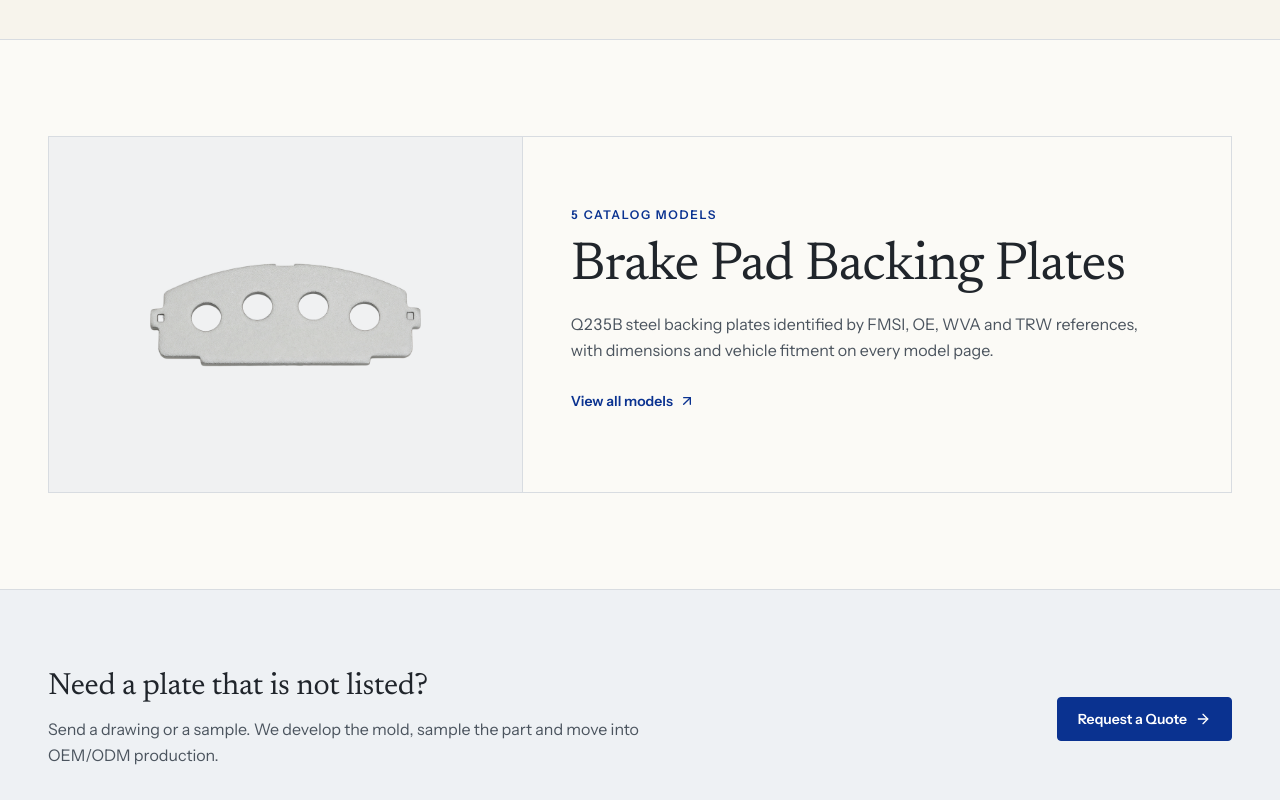
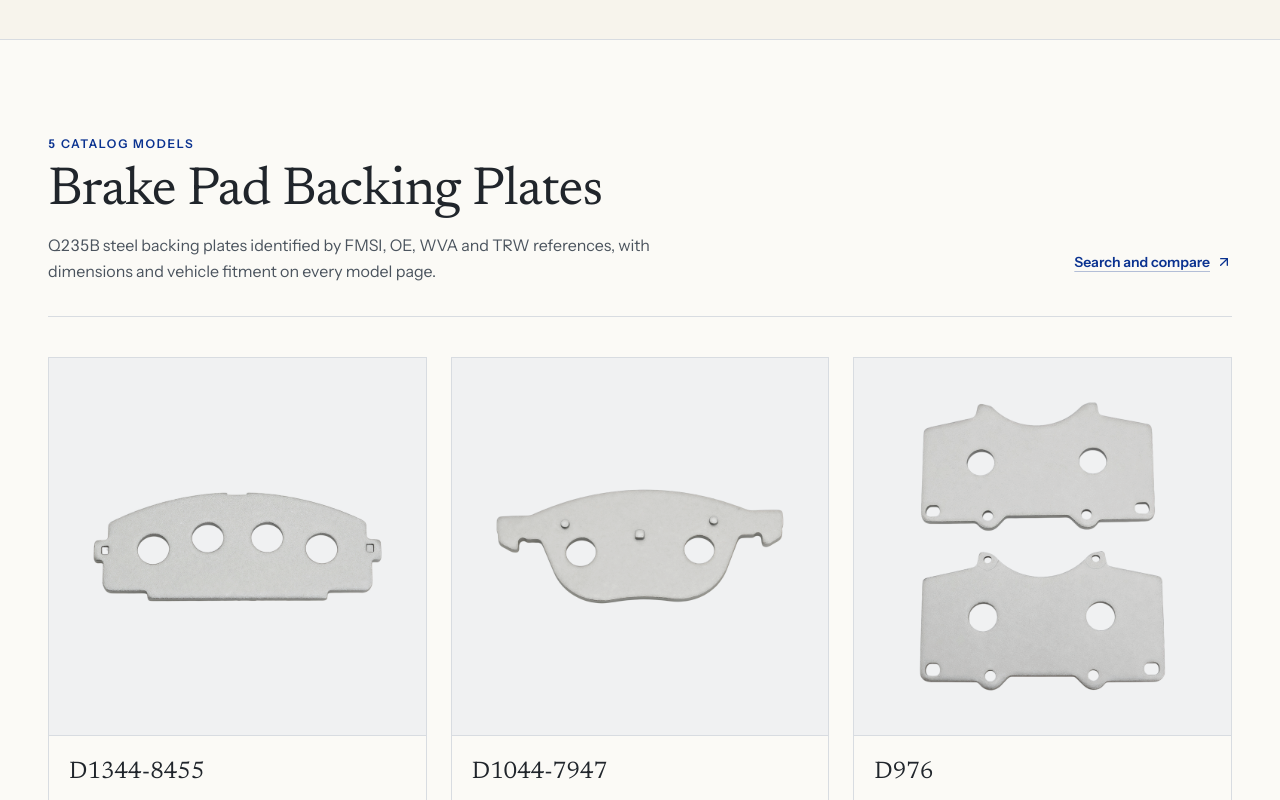
Before and after one commit to luqite-ux/yuanjingglobal, a Next.js app: page /products in a window 1280 px wide. Shown: the part 500-1300 px from the top of the page. Built offline with nearby package versions, Linux system fonts and the light colour scheme; no server answers; the database is empty.

Commit message:
fix: surface product models and rebalance equipment layout

```diff
--- a/app/capabilities/page.tsx
+++ b/app/capabilities/page.tsx
@@ -35,13 +35,27 @@ export default function CapabilitiesPage() {
       />
 
       <section aria-labelledby="equipment-title" className="bg-paper py-16 lg:py-24">
-        <div className="container-page grid gap-12 lg:grid-cols-12">
-          <Reveal className="lg:col-span-5">
-            <SectionHeading id="equipment-title" eyebrow="Equipment" title="What is on the floor">
+        <div className="container-page grid gap-10 lg:grid-cols-12 lg:gap-14">
+          <Reveal className="lg:col-span-4">
+            <SectionHeading id="equipment-title" eyebrow="Equipment" title="Production equipment at a glance">
               <p>Press tonnage from 16 to 200 tons, plus automatic punching, chamfering, deburring and shot blasting.</p>
             </SectionHeading>
+            <figure className="mt-8 overflow-hidden border border-line bg-mist">
+              <div className="relative aspect-[4/3]">
+                <Image
+                  src="/images/facility/press-hall.webp"
+                  alt="Yuanjing press hall with hydraulic and high-precision stamping equipment"
+                  fill
+                  sizes="(min-width: 1024px) 30vw, 100vw"
+                  className="object-cover"
+                />
+              </div>
+              <figcaption className="border-t border-line px-4 py-3 text-sm text-slate">
+                Press hall · Ningbo production facility
+              </figcaption>
+            </figure>
           </Reveal>
-          <Reveal className="lg:col-span-7" delay={80}>
+          <Reveal className="lg:col-span-8" delay={80}>
             <EquipmentList />
           </Reveal>
         </div>
--- a/app/products/page.tsx
+++ b/app/products/page.tsx
@@ -1,11 +1,11 @@
 import Link from 'next/link'
 import { ArrowUpRight } from 'lucide-react'
-import { ProductStage } from '@/components/products/product-stage'
+import { ProductCard } from '@/components/products/product-card'
 import { CtaBand } from '@/components/site/cta-band'
 import { PageHeader } from '@/components/site/page-header'
 import { Reveal } from '@/components/site/reveal'
 import { JsonLd, breadcrumbJsonLd } from '@/components/seo/json-ld'
-import { fetchCategories } from '@/lib/products-db'
+import { fetchCategories, fetchProductsData } from '@/lib/products-db'
 import { buildMetadata } from '@/lib/seo'
 
 export const metadata = buildMetadata({
@@ -17,7 +17,11 @@ export const metadata = buildMetadata({
 
 export const revalidate = 60
 export default async function ProductsPage() {
-  const categories = await fetchCategories()
+  const [categories, products] = await Promise.all([
+    fetchCategories(),
+    fetchProductsData(),
+  ])
+  const primaryCategory = categories[0]
   const crumbs = [
     { name: 'Home', path: '/' },
     { name: 'Products', path: '/products' },
@@ -31,43 +35,33 @@ export default async function ProductsPage() {
         lead="Stamped Q235B steel backing plates organized by reference number, dimensions and vehicle fitment."
         crumbs={crumbs}
       />
-      <section aria-labelledby="categories-title" className="bg-paper py-16 lg:py-24">
+      <section aria-labelledby="models-title" className="bg-paper py-16 lg:py-24">
         <div className="container-page">
-          <h2 id="categories-title" className="sr-only">
-            Product categories
-          </h2>
-          <ul className="grid gap-8">
-            {categories.map((category) => (
-              <li key={category.slug}>
-                <Reveal>
-                  <article className="group relative grid border border-line bg-paper transition-[border-color,box-shadow] duration-200 hover:border-yj-blue/60 hover:shadow-[0_12px_32px_-18px_rgba(10,50,144,0.45)] has-[a:focus-visible]:outline has-[a:focus-visible]:outline-2 has-[a:focus-visible]:outline-offset-2 has-[a:focus-visible]:outline-yj-blue md:grid-cols-[minmax(0,2fr)_3fr]">
-                    <ProductStage
-                      image={category.image}
-                      sizes="(min-width: 768px) 40vw, 90vw"
-                      className="aspect-[4/3]"
-                    />
-                    <div className="flex flex-col justify-center gap-4 border-t border-line p-8 md:border-l md:border-t-0 lg:p-12">
-                      <p className="eyebrow">{category.productCount} catalog models</p>
-                      <h3 className="display-lg text-ink">
-                        <Link
-                          href={category.href}
-                          className="after:absolute after:inset-0 focus-visible:outline-none"
-                        >
-                          {category.name}
-                        </Link>
-                      </h3>
-                      <p className="max-w-xl leading-relaxed text-slate">
-                        {category.description}
-                      </p>
-                      <span className="inline-flex min-h-11 items-center gap-1.5 text-sm font-semibold text-yj-blue">
-                        View all models
-                        <ArrowUpRight
-                          aria-hidden="true"
-                          className="size-4 transition-transform duration-150 group-hover:-translate-y-0.5 group-hover:translate-x-0.5"
-                        />
-                      </span>
-                    </div>
-                  </article>
+          <div className="flex flex-col gap-5 border-b border-line pb-8 sm:flex-row sm:items-end sm:justify-between">
+            <div>
+              <p className="eyebrow">{products.length} catalog models</p>
+              <h2 id="models-title" className="display-lg mt-3 text-ink">
+                {primaryCategory?.name ?? 'Brake Pad Backing Plates'}
+              </h2>
+              <p className="mt-3 max-w-2xl leading-relaxed text-slate">
+                {primaryCategory?.description ?? 'Compare model dimensions, reference numbers and vehicle fitment.'}
+              </p>
+            </div>
+            {primaryCategory && (
+              <Link
+                href={primaryCategory.href}
+                className="inline-flex min-h-11 shrink-0 items-center gap-1.5 text-sm font-semibold text-yj-blue underline decoration-yj-blue/30 underline-offset-4 hover:decoration-yj-blue"
+              >
+                Search and compare
+                <ArrowUpRight aria-hidden="true" className="size-4" />
+              </Link>
+            )}
+          </div>
+          <ul className="mt-10 grid gap-6 sm:grid-cols-2 lg:grid-cols-3">
+            {products.map((product, index) => (
+              <li key={product.slug}>
+                <Reveal delay={(index % 3) * 60} className="h-full">
+                  <ProductCard product={product} />
                 </Reveal>
               </li>
             ))}
--- a/components/products/product-card.tsx
+++ b/components/products/product-card.tsx
@@ -5,7 +5,7 @@ import type { ProductView } from '@/lib/data/products'
 
 export function ProductCard({ product }: { product: ProductView }) {
   return (
-    <article className="group relative flex flex-col border border-line bg-paper transition-[border-color,box-shadow] duration-200 hover:border-yj-blue/60 hover:shadow-[0_12px_32px_-18px_rgba(10,50,144,0.45)] has-[a:focus-visible]:outline has-[a:focus-visible]:outline-2 has-[a:focus-visible]:outline-offset-2 has-[a:focus-visible]:outline-yj-blue">
+    <article className="group relative flex h-full flex-col border border-line bg-paper transition-[border-color,box-shadow] duration-200 hover:border-yj-blue/60 hover:shadow-[0_12px_32px_-18px_rgba(10,50,144,0.45)] has-[a:focus-visible]:outline has-[a:focus-visible]:outline-2 has-[a:focus-visible]:outline-offset-2 has-[a:focus-visible]:outline-yj-blue">
       <ProductStage
         image={product.image}
         sizes="(min-width: 1024px) 25vw, (min-width: 640px) 45vw, 90vw"
```
